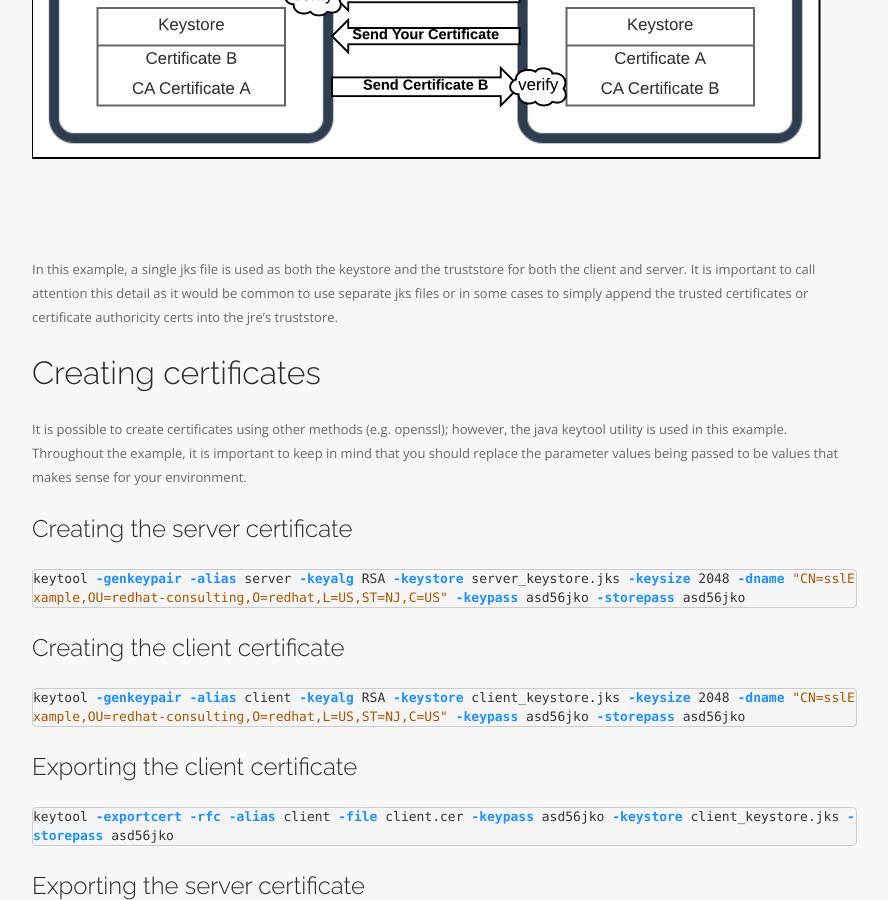
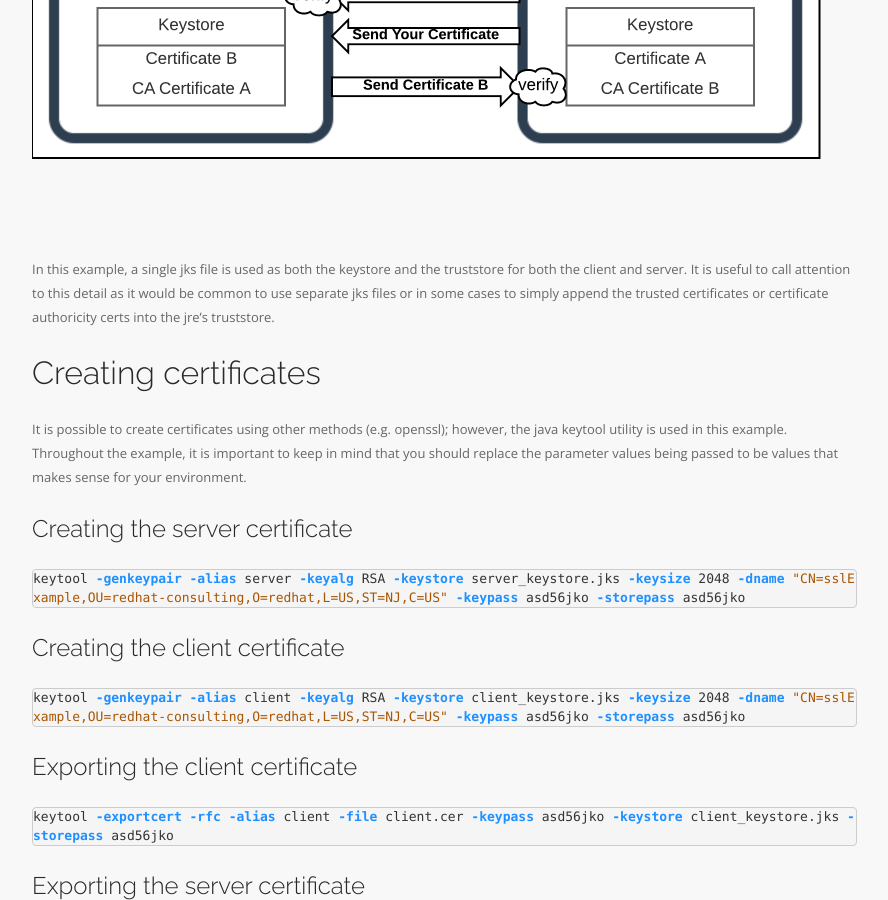
Before and after one commit to stackleader/stackleader.github.io, a Jekyll site: the page built from _posts/2017-04-10-two-way-ssl-eap7.markdown, in a window 1280 px wide and 900 px high, scrolled down 1855 px. Shown: the whole window, without its empty margins (53-941 px from the left). Built offline with Jekyll 4.4.1, drawn with Linux system fonts in a browser that asks for light colours; nearby versions of some CDN libraries.

Commit message:
fixing a typo

```diff
--- a/_posts/2017-04-10-two-way-ssl-eap7.markdown
+++ b/_posts/2017-04-10-two-way-ssl-eap7.markdown
@@ -41,7 +41,7 @@ tags: [eap_7, java]
 
 ![two-way_ssl_eap_7](/img/blog/two-way_ssl_eap_7.png)
 
-In this example, a single jks file is used as both the keystore and the truststore for both the client and server. It is important to call attention this detail as it would be common to use separate jks files or in some cases to simply append the trusted certificates or certificate authoricity certs into the jre's truststore.
+In this example, a single jks file is used as both the keystore and the truststore for both the client and server. It is useful to call attention to this detail as it would be common to use separate jks files or in some cases to simply append the trusted certificates or certificate authoricity certs into the jre's truststore.
 
 
 ### Creating certificates
```
